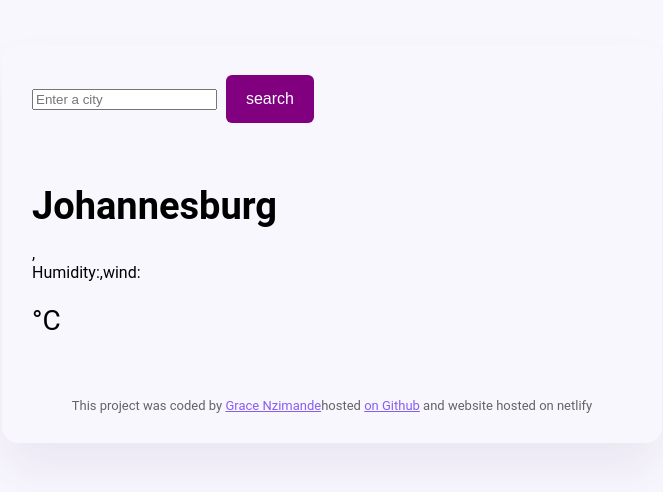
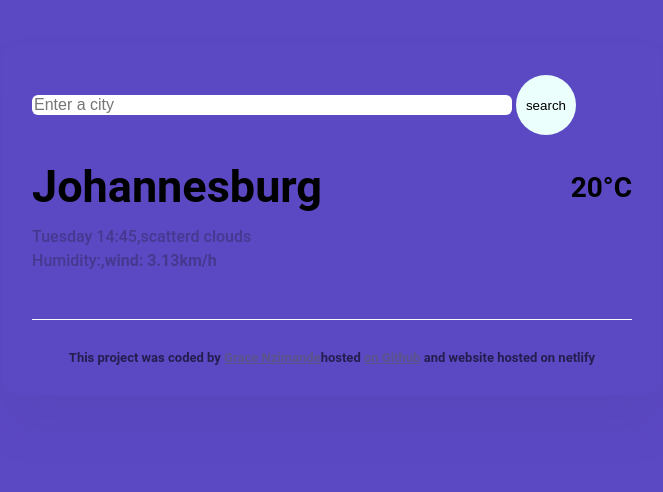
Before and after one commit to GraceN2015/My-Weather-App, a plain HTML site: page index.html in a window 1280 px wide. Shown: the whole page, without its empty margins (308-971 px from the left). Drawn offline with nearby package versions, Linux system fonts and the light colour scheme; a web font is replaced by a local one.

Commit message:
added css element

```diff
--- a/index.html
+++ b/index.html
@@ -1,6 +1,6 @@
 <!DOCTYPE html>
 <html lang="en">
-<head>
+<head><head>
     <meta charset="UTF-8">
     <meta name="viewport" content="width=device-width, initial-scale=1.0">
     <link rel="preconnect"href="https://font.googleapis.com"/>
@@ -8,12 +8,12 @@
     <link
     href="https://font.googleapis.com/css2?family=Roboto:ital,wght@0,100;0,300;0,400;0,500;0,700;0,900,1,100;1,300;1,400;1,500;1,700;1,900&display=swap"
     rel="stylesheet"
+    <
     />
 
     <link rel="stylesheet"href="src/style.css"/>
-   <script src="https://cdn.jsdelivr.net/npm/axios@1.2/dist/axios.min.js"></script>
-
-    <title>My-Weather-app</title>
+<script src="https://cdn.jsdelivr.net/npm/axios@1.1.2/dist/axios.min.js"></script>
+<title> My-Weather App</title>
 
 </head>
 <body>
@@ -21,32 +21,30 @@
     <header>
         <form class="search-form" id="search-form">
             <input type="search"placeholder="Enter a city"...required
-            id="search-form-input"/>
+            id="search-form-input"
+            class="search-form-input"
+            />
             <input type="submit"value="search"class="search-form-button"/>
         </form>
     </header>
     <main>
-        <div class="Weather-app-data">
+    <div class="weather-app-data">
         <div>
     <h1 class="weather-app-city"id="city">Johannesburg</h1>
-    <p class="weather-appdetails">
-        <span id="time"></span>,
-        <span id="destription"></span>
+    <p class="weather-app-details">
+        Tuesday 14:45,scatterd clouds
         <br/>
-        Humidity:<strong id="humidity"></strong>,wind:<strong id="wind-speed"></strong>
+        Humidity:<strong 66%</strong>,wind: <strong>3.13km/h</strong>
     </p>
     </div>
     <div class="weather-app-temperature-container">
         <div id="icon"></div>
         <div class="weather-app-icon>🌤️</div>
         <div class="weather-app-temperature"id="temperature"></div>
-        <div class="weather-app-unit">&#176;C</div>
+        <div class="weather-app-unit">20&#176;C</div>
         </div>
         </div>
         </main>
-
-
-
     <footer>
     This project was coded by
         <a href="https://github.com/GraceN2015/">Grace Nzimande</a>hosted
@@ -55,6 +53,5 @@
     </footer>
 </div>
 <script src="src/index.js/"></script>
-
 </body>
 </html>
--- a/src/style.css
+++ b/src/style.css
@@ -1,12 +1,9 @@
+
 body{
-  background-color: #f9f7fe;
+  background-color: #5b49c4;
   font-family:"Roboto", sans-serif;
   a {
-    color: #885df1;
-  }
-header {
-  border-bottom: 1px solid #f9f7fe;
-  padding:0 0 30px 0;
+    color: #5b548a;
 }
 .Weather-app {
     backgroung:#ffffff;
@@ -15,27 +12,37 @@ header {
     box-shadow: 0 30px 50px rgba(65,50,100,0.08);
     border-radius: 16px;
     padding: 30px;
+}
     .header {
       border-bottom: 1px solid#f9f7fe;
       padding:0 0 30px;
+    }
+.search {
+    width:100%;
+    display:flex;
+    align-items: center;
+justify-content: space-between;
     }
 .search-form-input {
   backgroung-color:#f9f7fe;
   border:none;
   border-radius: 6px;
-  padding:15px 20px;
   width: 80%;
   font-size: 16px;
-
 }
 .search-form-button {
-  background:purple;
-  padding:15px 20px;
-  border:none;
-  border-radius: 6px;
-  color: #ffffff;
-  margin-left: 5px;
-  font-size: 16px;
+  border: 0;
+  outline: 0;
+  background: #ebfffc;
+  border-radius: 50%;
+  height: 60px;
+  width: 60px;
+  cursor: pointer;
+}
+.search-img
+.weather h1{
+  font-weight: 500;
+  font-size: 80px;
 }
   main {
     padding:30px 0;
@@ -44,6 +51,14 @@ header {
       margin:0;
       font-size:38px;
       line-height: 44px;
+
+  }
+    .weather-app-city {
+       font-size: 45px;
+      line-size:48px
+      margin:0;
+
+
     }
   .weather-app-details {
     font-size: 16px;
@@ -57,10 +72,9 @@ header {
 }
   .weather-app-temperature-container {
     display: flex;
-
   }
   weather-app-details strong {
-    color:#f65282
+    color:#f65282;
   }
   .weather-app-temperature {
     font-size: 88px;
@@ -74,6 +88,7 @@ header {
     .weather-app-unit {
       margin-top: 6px;
       font-size: 28px;
+
     }
 footer {
   border-top: 1px solid #f9f7fe;
@@ -81,4 +96,5 @@ footer {
   text-align: center;
 font-size: 13px;
 color: rgba(0,0,0,0.6);
+
 }
```
